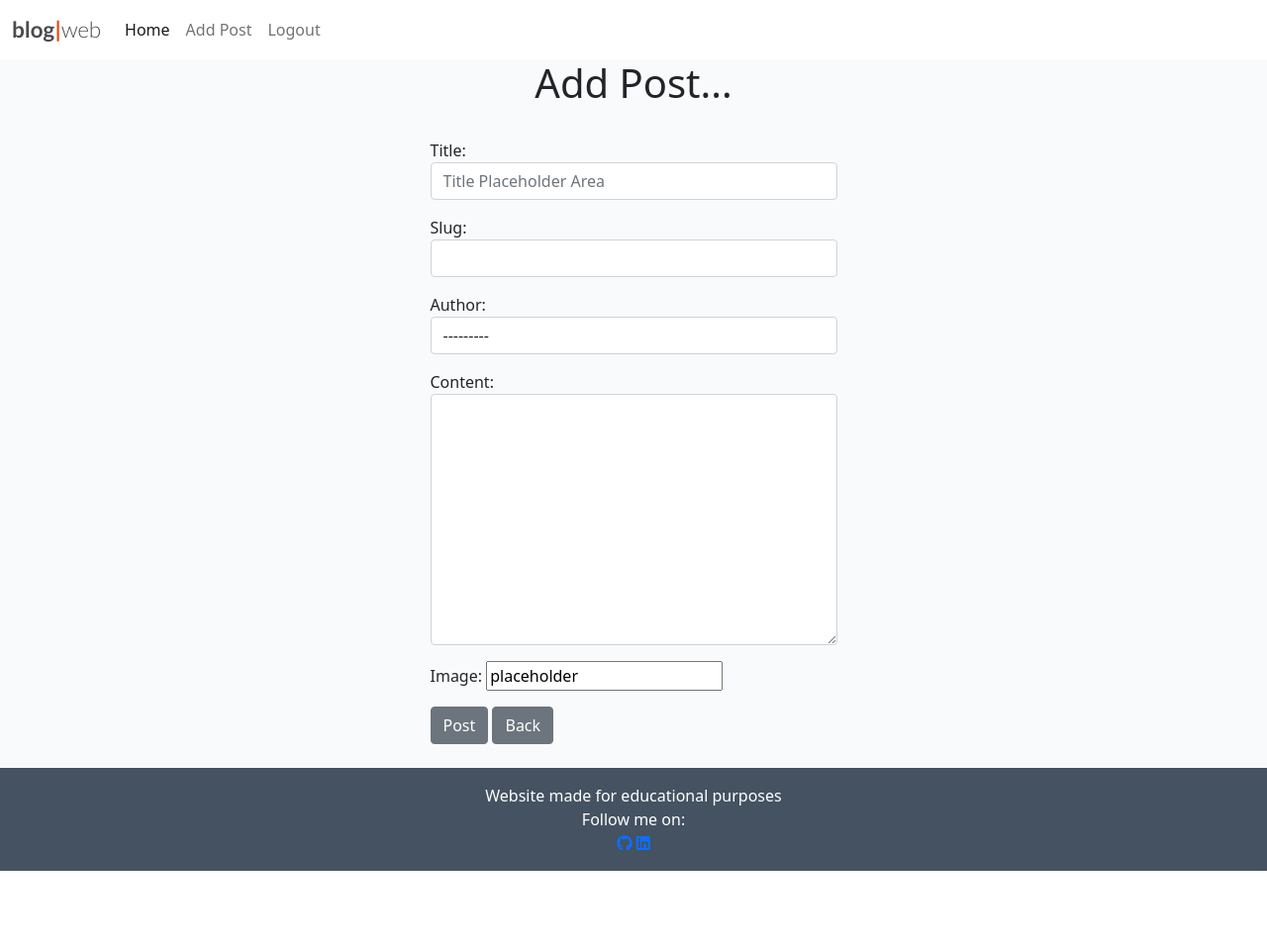
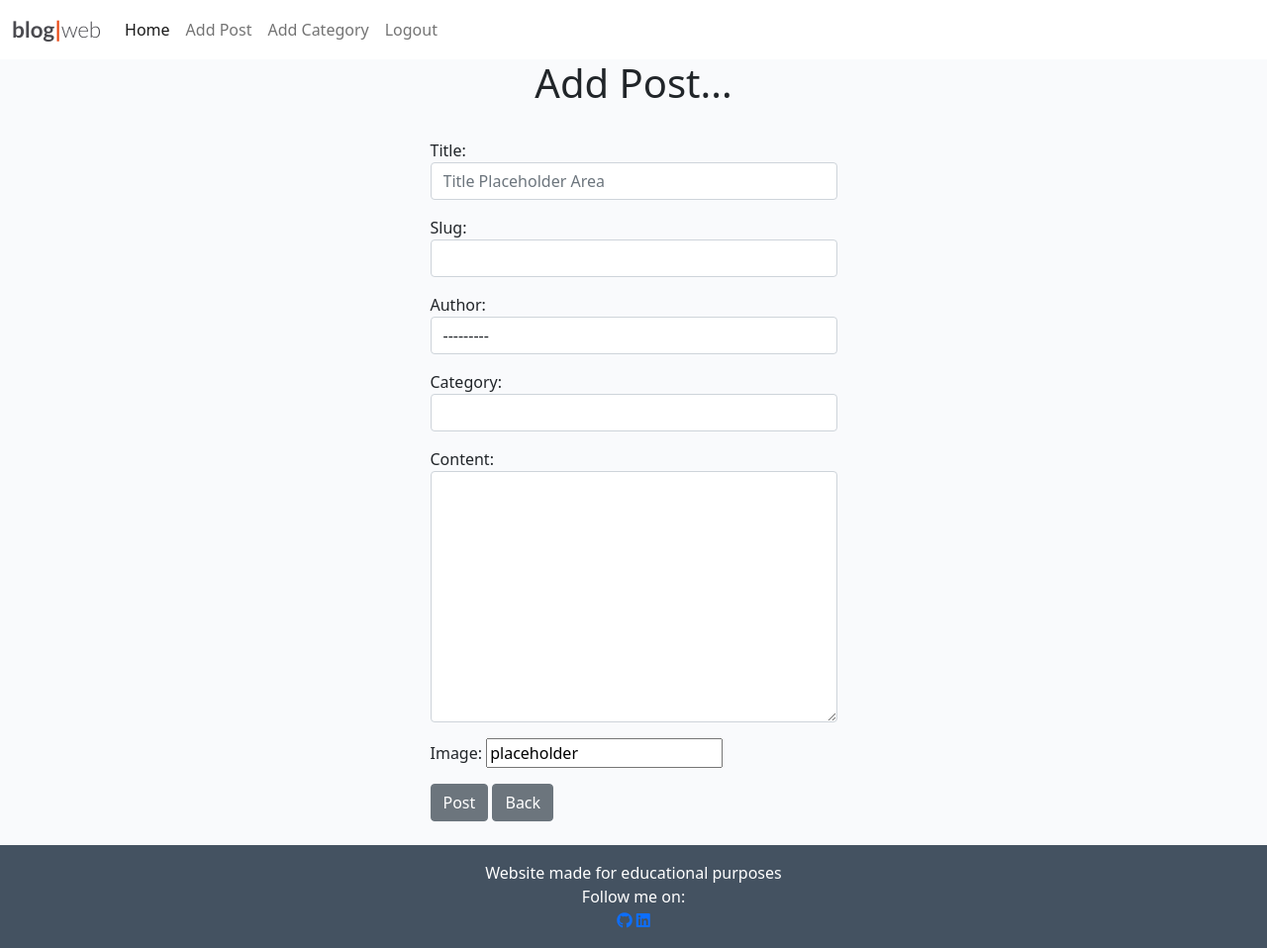
Before and after one commit to shahery/django-blog-project4, a Django app: page /add_post/slug/ in a window 1280 px wide. Shown: the whole page at 99% size. Before the commit the page ends 880 px from the top, so only its background shows below. Run offline with Django 3.2, Linux system fonts and the light colour scheme; the visitor is signed in with stand-in values (Sample User, id 1); data comes from the database, SQL or seed files in the repository; lists and menus that the app fills with data are empty; some libraries are stand-ins or nearby versions.

Commit message:
Add blog category functionality

```diff
--- a/blog/admin.py
+++ b/blog/admin.py
@@ -1,5 +1,5 @@
 from django.contrib import admin
-from .models import Post, Comment
+from .models import Post, Comment, Category
 from django_summernote.admin import SummernoteModelAdmin
 
 
@@ -23,3 +23,5 @@ class CommentAdmin(admin.ModelAdmin):
 
     def approve_comments(self, request, queryset):
         queryset.update(approved=True)
+
+admin.site.register(Category)
--- a/blog/forms.py
+++ b/blog/forms.py
@@ -1,6 +1,14 @@
-from .models import Comment, Post
+from .models import Comment, Post, Category
 from django import forms
 
+
+#cats = [('Coding', 'Coding'),('Health', 'Health'),('Entertainment', 'Entertainment'),('Sports', 'Sports'),]
+cats = Category.objects.all().values_list('name','name')
+
+cat_list = []
+
+for item in cats:
+    cat_list.append(item)
 
 class CommentForm(forms.ModelForm):
     class Meta:
@@ -11,12 +19,13 @@ class CommentForm(forms.ModelForm):
 class PostForm(forms.ModelForm):
     class Meta:
         model = Post
-        fields = ('title', 'slug', 'author', 'content', 'featured_image',)
+        fields = ('title', 'slug', 'author', 'category', 'content', 'featured_image',)
 
         widgets = {
             'title': forms.TextInput(attrs={'class': 'form-control', 'placeholder': 'Title Placeholder Area'}),
             'slug': forms.TextInput(attrs={'class': 'form-control'}),
             'author': forms.Select(attrs={'class': 'form-control'}),
+            'category': forms.Select(choices=cat_list, attrs={'class': 'form-control'}),
             'content': forms.Textarea(attrs={'class': 'form-control'}),
         }
 
--- a/blog/models.py
+++ b/blog/models.py
@@ -8,14 +8,14 @@ from ckeditor.fields import RichTextField
 STATUS = ((0, "Draft"), (1, "Published"))
 
 
-#class Category(models.Model):
-    #name = models.CharField(max_length=200)
+class Category(models.Model):
+    name = models.CharField(max_length=200)
 
-    #def __str__(self):
-        #return self.name
+    def __str__(self):
+        return self.name
 
-    #def get_absolute_url(self):
-        #return reverse('home')
+    def get_absolute_url(self):
+        return reverse('home')
 
 
 class Post(models.Model):
@@ -29,7 +29,7 @@ class Post(models.Model):
     created_on = models.DateTimeField(auto_now_add=True)
     status = models.IntegerField(choices=STATUS, default=1)
     likes = models.ManyToManyField(User, related_name='blog_likes', blank=True)
-    #category = models.CharField(max_length=200, unique=True, default='Technology')
+    category = models.CharField(max_length=200, default='uncategorized')
 
 
     class Meta:
--- a/blog/urls.py
+++ b/blog/urls.py
@@ -1,5 +1,5 @@
 from . import views
-from .views import AddPostView, EditPostView, DeletePostView
+from .views import AddPostView, EditPostView, DeletePostView, AddCategoryView, CategoryView
 from django.urls import path
 
 urlpatterns = [
@@ -7,6 +7,8 @@ urlpatterns = [
     path('<slug:slug>/', views.PostDetail.as_view(), name='post_detail'),
     path('like/<slug:slug>', views.PostLike.as_view(), name='post_like'),
     path('add_post/slug/', AddPostView.as_view(), name='add_post'),
+    path('add_category/slug/', AddCategoryView.as_view(), name='add_category'),
     path('post/edit/<slug:slug>/', EditPostView.as_view(), name='edit_post'),
     path('post/<slug:slug>/remove', DeletePostView.as_view(), name='delete_post'),
+    path('category/<str:cats>/', CategoryView, name='category')
 ]
--- a/blog/views.py
+++ b/blog/views.py
@@ -2,7 +2,7 @@ from django.shortcuts import render, get_object_or_404, reverse
 from django.views import generic, View
 from django.views.generic import UpdateView, DeleteView
 from django.http import HttpResponseRedirect
-from .models import Post
+from .models import Post, Category
 from .forms import CommentForm, PostForm, EditForm
 from django.urls import reverse_lazy
 
@@ -89,6 +89,18 @@ class AddPostView(generic.CreateView):
     #fields = ('title', 'slug', 'author', 'content')
 
 
+class AddCategoryView(generic.CreateView):
+    model = Category
+    #form_class = PostForm
+    template_name = 'add_category.html'
+    fields = '__all__'
+    #fields = ('title', 'slug', 'author', 'content')
+
+def CategoryView(request, cats):
+    category_posts = Post.objects.filter(category=cats)
+    return render(request, 'categories.html', {'cats':cats.title(), 'category_posts':category_posts})
+
+
 class EditPostView(UpdateView):
     model = Post
     form_class = EditForm
--- a/templates/base.html
+++ b/templates/base.html
@@ -40,6 +40,9 @@
                     {% if user.is_authenticated %}
                     <li class="nav-item">
                         <a class="nav-link" href="{% url 'add_post' %}">Add Post</a>
+                    </li>
+                    <li class="nav-item">
+                        <a class="nav-link" href="{% url 'add_category' %}">Add Category</a>
                     </li>
                     <li class="nav-item">
                         <a class="nav-link" href="{% url 'account_logout' %}">Logout</a>
--- a/templates/index.html
+++ b/templates/index.html
@@ -29,7 +29,7 @@
                             </a>
                             <hr />
                             <p class="card-text text-muted h6">{{ post.number_of_likes }} <i class="far fa-heart"></i>
-                                - {{ post.created_on }}</p>
+                                - {{ post.created_on }} - <a href="{% url 'category' post.category %}">{{ post.category }}</a></p>
                                 {% if user.is_authenticated %}
                                  <small><a href="{% url 'edit_post' post.slug %}" class = "btn btn-signup">Edit</a>
                                     <a href="{% url 'delete_post' post.slug %}" class = "btn btn-signup">Delete</a></small>
```
Also changed, not shown: templates/add_category.html (added, +19 -0 lines), templates/categories.html (added, +42 -0 lines), blog/migrations/0008_auto_20220624_1022.py (added).
